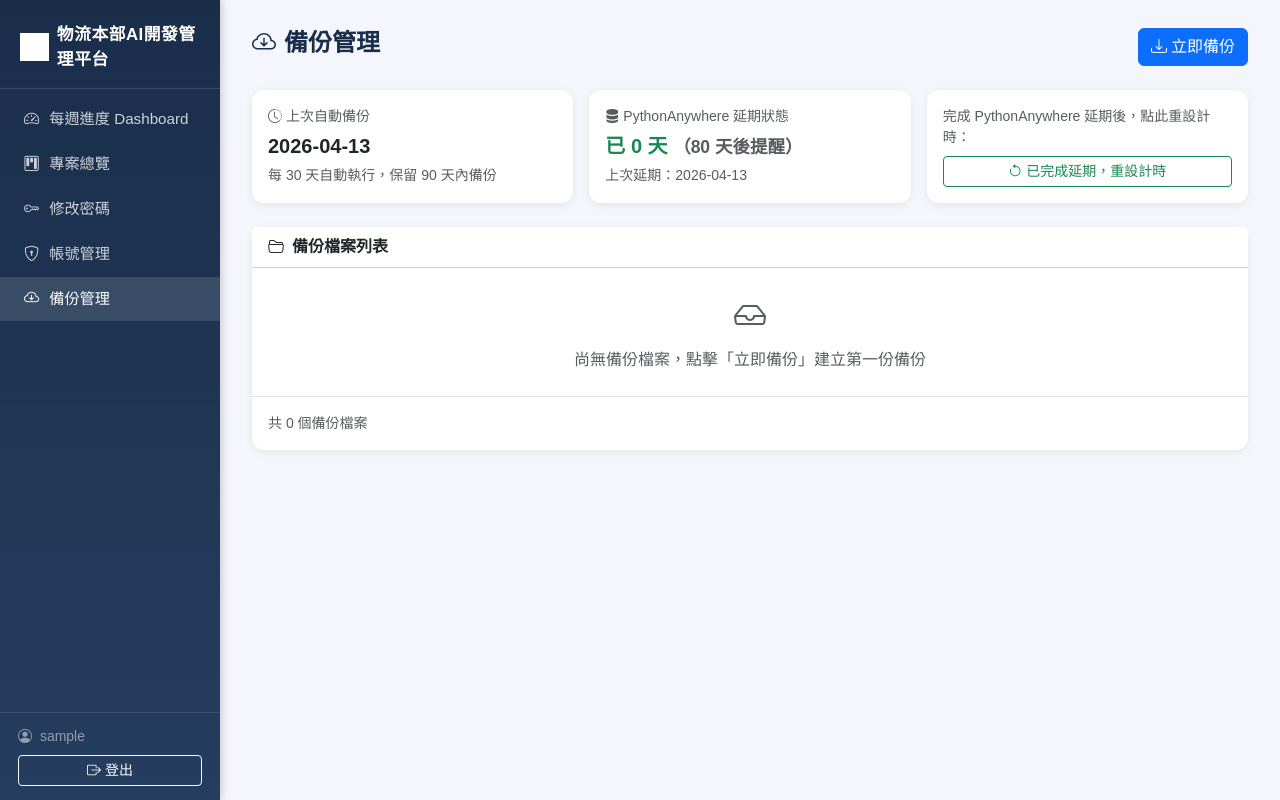
After one commit to Alexchiang-MF/logistics-ai-platform, a Flask app: page /admin/backups in a window 1280 px wide. The commit adds this page. Run offline with Flask 3, Linux system fonts and the light colour scheme; the visitor is signed in with stand-in values (Sample User, id 1); data comes from the database, SQL or seed files in the repository; data that the repository does not hold is empty.

Commit message:
Add backup/renewal features, readonly account, remove guest access
- Auto backup every 30 days (projects + weekly updates CSV to backups/)
- PythonAnywhere 80-day renewal warning banner for admin
- Admin backup management page with manual trigger and file download
- Add readonly user role (is_readonly) with viewer account
- Remove guest login feature (button + route)
- Block edit routes for readonly users (require_edit decorator)
- Hide all edit controls, export, password change for readonly users

Co-Authored-By: Claude Opus 4.6 <noreply@anthropic.com>

```diff
--- a/app.py
+++ b/app.py
@@ -1,7 +1,7 @@
 import os
 from datetime import date, timedelta
 from functools import wraps
-from flask import Flask, render_template, request, redirect, url_for, jsonify, flash, session, Response
+from flask import Flask, render_template, request, redirect, url_for, jsonify, flash, session, Response, send_file
 import csv, io
 import database as db
 
@@ -22,14 +22,23 @@ def get_current_user():
                 'is_guest': False,
                 'is_admin': bool(u['is_admin']),
             }
-    if session.get('is_guest'):
-        return {'username': 'guest', 'display': '訪客', 'is_guest': True}
     return None
 
 
 @app.context_processor
 def inject_user():
-    return dict(current_user=get_current_user())
+    user = get_current_user()
+    renewal_warning = None
+    if user and user.get('is_admin'):
+        _, elapsed, should_warn = db.get_renewal_info()
+        if should_warn:
+            renewal_warning = elapsed
+    return dict(current_user=user, renewal_warning=renewal_warning)
+
+
+@app.before_request
+def auto_backup():
+    db.check_and_run_backup()
 
 
 def require_auth(f):
@@ -66,11 +75,6 @@ def login():
     if get_current_user():
         return redirect(url_for('dashboard'))
     if request.method == "POST":
-        action = request.form.get('action')
-        if action == 'guest':
-            session.clear()
-            session['is_guest'] = True
-            return redirect(url_for('dashboard'))
         username = request.form.get('username', '').strip().lower()
         password = request.form.get('password', '').strip()
         user = db.get_user(username)
@@ -119,9 +123,23 @@ def require_admin(f):
     @wraps(f)
     def decorated(*args, **kwargs):
         user = get_current_user()
-        if not user or user.get('is_guest') or not user.get('is_admin'):
+        if not user or not user.get('is_admin'):
             flash('需要管理員權限', 'danger')
             return redirect(url_for('dashboard'))
+        return f(*args, **kwargs)
+    return decorated
+
+
+def require_edit(f):
+    """唯讀帳號不可執行寫入操作。"""
+    @wraps(f)
+    def decorated(*args, **kwargs):
+        user = get_current_user()
+        if not user:
+            return redirect(url_for('login'))
+        if user.get('is_readonly'):
+            flash("唯讀帳號無法執行此操作", "warning")
+            return redirect(request.referrer or url_for('dashboard'))
         return f(*args, **kwargs)
     return decorated
 
@@ -159,6 +177,45 @@ def admin_reset_password(username):
         db.change_password(username, new_pw)
         flash(f"已重設 {username} 的密碼", "success")
     return redirect(url_for('admin_users'))
+
+
+@app.route("/admin/backups")
+@require_admin
+def admin_backups():
+    backups = db.get_backup_list()
+    last = db._last_backup_date()
+    renewal_date, elapsed, _ = db.get_renewal_info()
+    return render_template("admin_backups.html",
+                           backups=backups, last_backup=last,
+                           renewal_date=renewal_date, renewal_elapsed=elapsed)
+
+
+@app.route("/admin/backup-now", methods=["POST"])
+@require_admin
+def admin_backup_now():
+    db.run_backup()
+    flash("已完成備份", "success")
+    return redirect(url_for('admin_backups'))
+
+
+@app.route("/admin/backup-download/<filename>")
+@require_admin
+def admin_backup_download(filename):
+    import os
+    safe_name = os.path.basename(filename)
+    path = os.path.join(db.BACKUP_DIR, safe_name)
+    if not os.path.exists(path):
+        flash("檔案不存在", "danger")
+        return redirect(url_for('admin_backups'))
+    return send_file(path, as_attachment=True, download_name=safe_name)
+
+
+@app.route("/admin/renewal-reset", methods=["POST"])
+@require_admin
+def admin_renewal_reset():
+    db.save_renewal_date()
+    flash("已更新 PythonAnywhere 延期日期為今天", "success")
+    return redirect(url_for('admin_backups'))
 
 
 # ── Dashboard ──────────────────────────────────────────────────────────────────
@@ -208,7 +265,7 @@ def projects():
 
 
 @app.route("/projects/new", methods=["POST"])
-@require_login
+@require_edit
 def project_new():
     def f(key):
         return request.form.get(key, "").strip()
@@ -259,7 +316,7 @@ def project_detail(pid):
 
 
 @app.route("/project/<int:pid>/update", methods=["POST"])
-@require_login
+@require_edit
 def project_update(pid):
     week_start = request.form.get("week_start", this_monday())
     filler = request.form.get("填寫人", "").strip()
@@ -276,7 +333,7 @@ def project_update(pid):
 
 
 @app.route("/project/<int:pid>/status", methods=["POST"])
-@require_login
+@require_edit
 def project_status(pid):
     status = request.form.get("推進狀態")
     if status in db.STATUSES:
@@ -286,7 +343,7 @@ def project_status(pid):
 
 
 @app.route("/project/<int:pid>/cancel", methods=["POST"])
-@require_login
+@require_edit
 def project_cancel(pid):
     reason = request.form.get("cancel_reason", "").strip()
     if not reason:
@@ -299,7 +356,7 @@ def project_cancel(pid):
 
 
 @app.route("/project/<int:pid>/edit", methods=["POST"])
-@require_login
+@require_edit
 def project_edit(pid):
     fields = ['任務場景名稱', '部門', '開發方式', '節省時數_每月',
               '每次執行耗費時間', '每月執行頻率', '有需求人數',
--- /dev/null
+++ b/templates/admin_backups.html
@@ -0,0 +1,94 @@
+{% extends "layout.html" %}
+{% block title %}備份管理{% endblock %}
+
+{% block content %}
+<div class="page-header d-flex justify-content-between align-items-center">
+  <h1><i class="bi bi-cloud-arrow-down me-2"></i>備份管理</h1>
+  <form method="post" action="{{ url_for('admin_backup_now') }}">
+    <button type="submit" class="btn btn-primary">
+      <i class="bi bi-download me-1"></i>立即備份
+    </button>
+  </form>
+</div>
+
+<!-- 備份狀態 -->
+<div class="row g-3 mb-4">
+  <div class="col-md-4">
+    <div class="card p-3 h-100">
+      <div class="text-muted small mb-1"><i class="bi bi-clock-history me-1"></i>上次自動備份</div>
+      <div class="fw-bold fs-5">
+        {% if last_backup %}{{ last_backup }}{% else %}<span class="text-warning">尚未備份</span>{% endif %}
+      </div>
+      <div class="text-muted small mt-1">每 30 天自動執行，保留 90 天內備份</div>
+    </div>
+  </div>
+  <div class="col-md-4">
+    <div class="card p-3 h-100">
+      <div class="text-muted small mb-1"><i class="bi bi-server me-1"></i>PythonAnywhere 延期狀態</div>
+      <div class="fw-bold fs-5">
+        {% if renewal_elapsed >= 80 %}
+        <span class="text-danger"><i class="bi bi-exclamation-triangle me-1"></i>已 {{ renewal_elapsed }} 天</span>
+        {% else %}
+        <span class="text-success">已 {{ renewal_elapsed }} 天</span>
+        <span class="text-muted small">（80 天後提醒）</span>
+        {% endif %}
+      </div>
+      <div class="text-muted small mt-1">上次延期：{{ renewal_date }}</div>
+    </div>
+  </div>
+  <div class="col-md-4">
+    <div class="card p-3 h-100 d-flex justify-content-center">
+      <div class="text-muted small mb-2">完成 PythonAnywhere 延期後，點此重設計時：</div>
+      <form method="post" action="{{ url_for('admin_renewal_reset') }}">
+        <button type="submit" class="btn btn-outline-success btn-sm w-100">
+          <i class="bi bi-arrow-counterclockwise me-1"></i>已完成延期，重設計時
+        </button>
+      </form>
+    </div>
+  </div>
+</div>
+
+<!-- 備份檔案列表 -->
+<div class="card">
+  <div class="card-header bg-white fw-bold">
+    <i class="bi bi-folder2-open me-2"></i>備份檔案列表
+  </div>
+  {% if backups %}
+  <div class="table-responsive">
+    <table class="table table-hover align-middle mb-0">
+      <thead class="table-light">
+        <tr>
+          <th>檔案名稱</th>
+          <th>大小</th>
+          <th style="width:120px">操作</th>
+        </tr>
+      </thead>
+      <tbody>
+        {% for b in backups %}
+        <tr>
+          <td>
+            <i class="bi bi-file-earmark-spreadsheet me-1 text-success"></i>
+            {{ b.filename }}
+          </td>
+          <td class="text-muted">{{ b.size_kb }} KB</td>
+          <td>
+            <a href="{{ url_for('admin_backup_download', filename=b.filename) }}"
+               class="btn btn-sm btn-outline-primary">
+              <i class="bi bi-download me-1"></i>下載
+            </a>
+          </td>
+        </tr>
+        {% endfor %}
+      </tbody>
+    </table>
+  </div>
+  {% else %}
+  <div class="text-center text-muted py-4">
+    <i class="bi bi-inbox fs-2 d-block mb-2"></i>尚無備份檔案，點擊「立即備份」建立第一份備份
+  </div>
+  {% endif %}
+  <div class="p-3 text-muted small border-top">
+    共 {{ backups|length }} 個備份檔案
+  </div>
+</div>
+{% endblock %}
--- a/templates/admin_users.html
+++ b/templates/admin_users.html
@@ -60,6 +60,8 @@
           <td>
             {% if u.is_admin %}
             <span class="badge bg-danger">管理員</span>
+            {% elif u.is_readonly %}
+            <span class="badge bg-info text-dark">唯讀</span>
             {% else %}
             <span class="badge bg-secondary">一般用戶</span>
             {% endif %}
--- a/templates/layout.html
+++ b/templates/layout.html
@@ -94,7 +94,7 @@
        class="nav-link {% if request.endpoint in ['projects','project_detail'] %}active{% endif %}">
       <i class="bi bi-kanban"></i> 專案總覽
     </a>
-    {% if current_user and not current_user.is_guest %}
+    {% if current_user and not current_user.is_readonly %}
     <a href="{{ url_for('change_password') }}"
        class="nav-link {% if request.endpoint == 'change_password' %}active{% endif %}">
       <i class="bi bi-key"></i> 修改密碼
@@ -105,6 +105,10 @@
        class="nav-link {% if request.endpoint in ['admin_users'] %}active{% endif %}">
       <i class="bi bi-shield-lock"></i> 帳號管理
     </a>
+    <a href="{{ url_for('admin_backups') }}"
+       class="nav-link {% if request.endpoint in ['admin_backups'] %}active{% endif %}">
+      <i class="bi bi-cloud-arrow-down"></i> 備份管理
+    </a>
     {% endif %}
   </nav>
   <div style="position:absolute;bottom:0;width:100%;border-top:1px solid rgba(255,255,255,.12);padding:14px 18px;">
@@ -112,7 +116,7 @@
       <i class="bi bi-person-circle me-1"></i>
       {% if current_user %}
         {{ current_user.display }}
-        {% if current_user.is_guest %}
+        {% if current_user.is_readonly %}
           <span class="badge bg-secondary ms-1" style="font-size:.65rem;vertical-align:middle">訪客</span>
         {% endif %}
       {% endif %}
@@ -124,6 +128,21 @@
 </div>
 
 <div class="main-content">
+  {% if renewal_warning %}
+  <div class="alert alert-danger d-flex align-items-center gap-2" role="alert">
+    <i class="bi bi-exclamation-triangle-fill fs-5"></i>
+    <div>
+      <strong>PythonAnywhere 延期提醒：</strong>距離上次延期已 <strong>{{ renewal_warning }}</strong> 天，
+      免費帳戶 90 天未延期將自動停用！請至
+      <a href="https://www.pythonanywhere.com/user/Alexchiang/webapps/" target="_blank" class="alert-link">PythonAnywhere Web 頁面</a>
+      點擊「Run until」延期，完成後
+      <form method="post" action="{{ url_for('admin_renewal_reset') }}" class="d-inline">
+        <button type="submit" class="btn btn-sm btn-outline-danger">點此重設計時</button>
+      </form>
+    </div>
+  </div>
+  {% endif %}
+
   {% with messages = get_flashed_messages(with_categories=true) %}
     {% for cat, msg in messages %}
     <div class="alert alert-{{ cat }} alert-dismissible fade show" role="alert">
--- a/templates/projects.html
+++ b/templates/projects.html
@@ -5,7 +5,7 @@
 <div class="page-header d-flex justify-content-between align-items-center">
   <h1><i class="bi bi-kanban me-2"></i>專案總覽</h1>
   <div class="d-flex gap-2">
-    {% if current_user and not current_user.is_guest %}
+    {% if current_user and not current_user.is_readonly %}
     <a href="{{ url_for('projects_export') }}" class="btn btn-outline-secondary" target="_blank">
       <i class="bi bi-table me-1"></i>匯出進度總表
     </a>
@@ -270,7 +270,7 @@
             <div class="col-md-4">
               <label class="form-label fw-semibold">種子負責人</label>
               <input type="text" name="種子負責人" class="form-control form-control-sm"
-                     value="{{ current_user.display if current_user and not current_user.is_guest else '' }}">
+                     value="{{ current_user.display if current_user and not current_user.is_readonly else '' }}">
             </div>
 
             <!-- 直屬主管 -->
```
Also changed, not shown: database.py (+141 -2 lines), templates/login.html (+0 -8 lines), templates/project_detail.html (+4 -4 lines).
